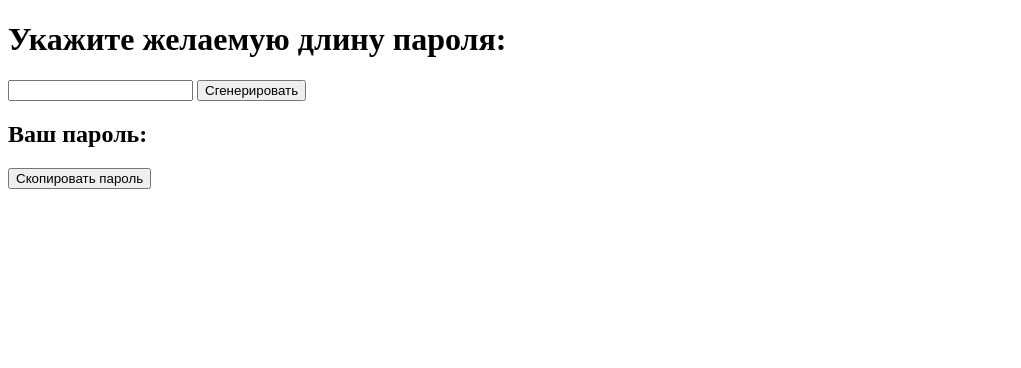
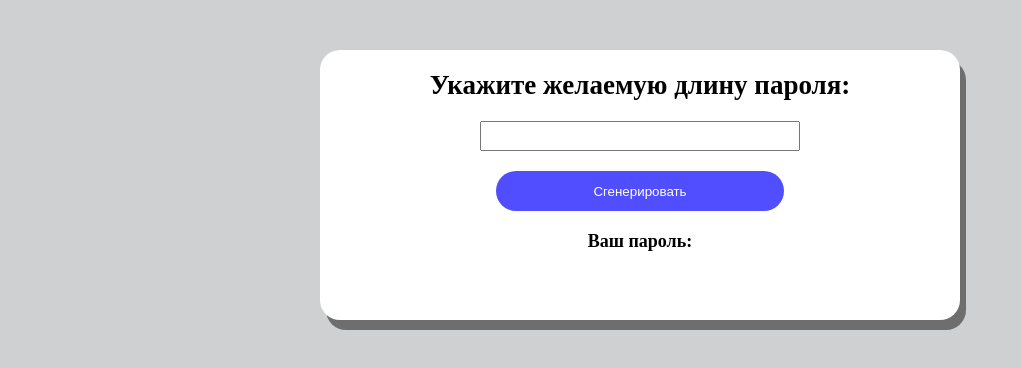
Before and after one commit to pplatonn/random_password_generator, a plain HTML site: page index.html in a window 1280 px wide. Shown: the whole page, without its empty margins (0-1021 px from the left). Drawn offline with Linux system fonts and the light colour scheme.

Commit message:
Update index.html

```diff
--- a/index.html
+++ b/index.html
@@ -5,7 +5,7 @@
     <meta charset="UTF-8">
     <meta name="viewport" content="width=device-width, initial-scale=1.0">
     <title>⚙️</title>
-    <link rel="stylesheet" hrefs="./assets/style/style.css">
+    <link rel="stylesheet" href="./assets/style/style.css">
 </head>
 
 <body>
```
